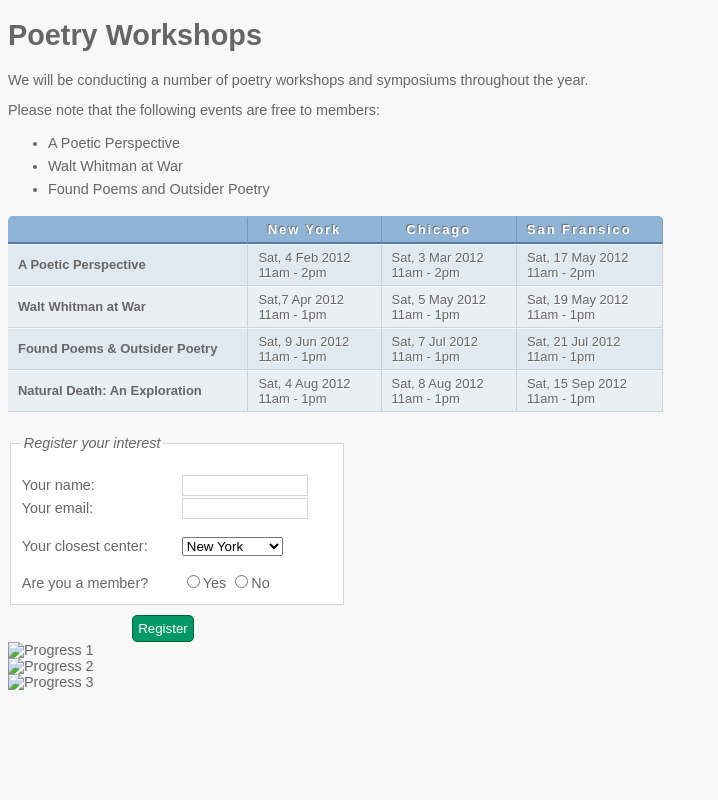
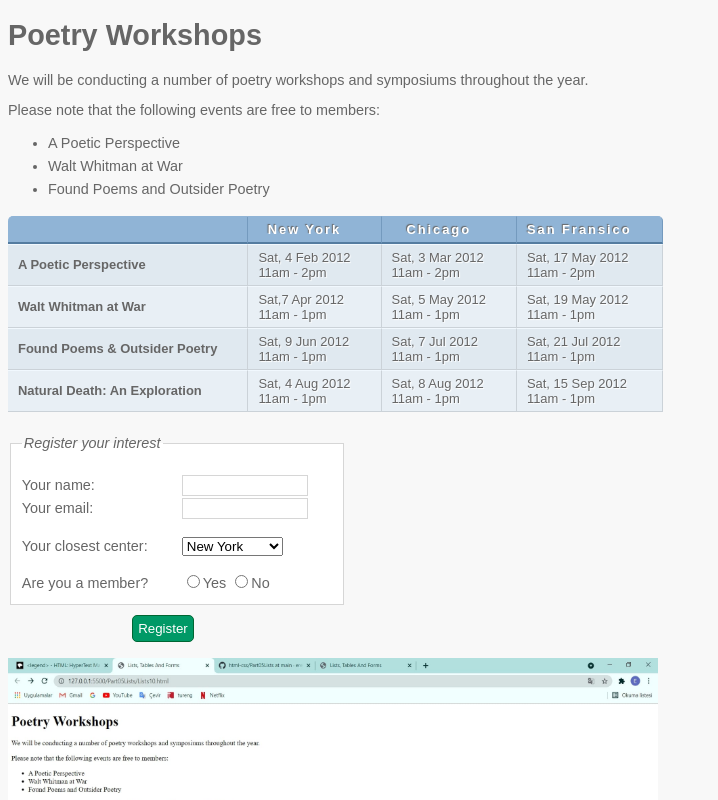
Before and after one commit to erenyalciin/html-css, a plain HTML site: page Part05Lists/Lists10Cont.html in a window 1280 px wide. Shown: the top 800 px of the page, without its empty margins (0-718 px from the left). Drawn offline with Linux system fonts and the light colour scheme.

Commit message:
Lists With Pictures

```diff
--- a/Part05Lists/Lists10Cont.html
+++ b/Part05Lists/Lists10Cont.html
@@ -160,14 +160,14 @@
             <label><input type="radio" name="member" value="yes" />Yes</label>
             <label><input type="radio" name="member" value="no" />No</label>
         </fieldset>
-        <div class="submit"><input type="submit" value="Register" /></div>
+        <div class="submit"><input type="submit" value="Register" /></div><br />
     </form>
 
     <!-- The Lists 1-2-3 picture of progress:-->
-    <img src="images\listsfoto1.jpg" alt="Progress 1" width="300" height="200"><br />
-    <img src="images\listsfoto2.jpg" alt="Progress 2" width="300" height="200"><br />
-    <img src="images\listsfinal.jpg" alt="Progress 3" width="300" height="200">
+    <img src="./images/listsfoto1.jpg" alt="Progress 1" width="650" height="380"><br />
+    <img src="./images/listsfoto2.png" alt="Progress 2" width="650" height="380"><br />
+    <img src="./images/listsfinal.png" alt="Progress 3" width="650" height="380">
 
-    <!-- Learn how to add jpg to html ! -->
+    <!-- IF YOU WANT TO SEE THE ORIGINAL CODE, DELETE THE IMAGES CODES!>
 </body>
 </html>
```
Also changed, not shown: Part05Lists/images/listsfinal.png (added), Part05Lists/images/listsfoto1.jpg (added), Part05Lists/images/listsfoto1.png (added), Part05Lists/images/listsfoto2.png (added).
